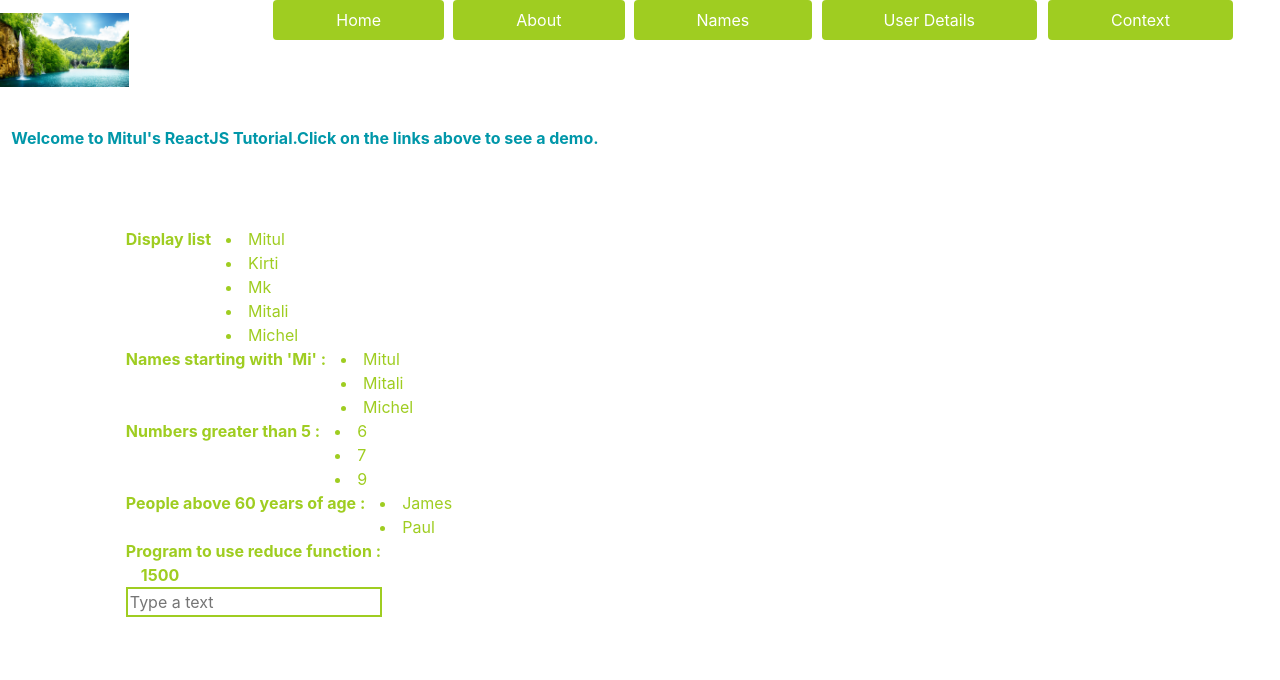
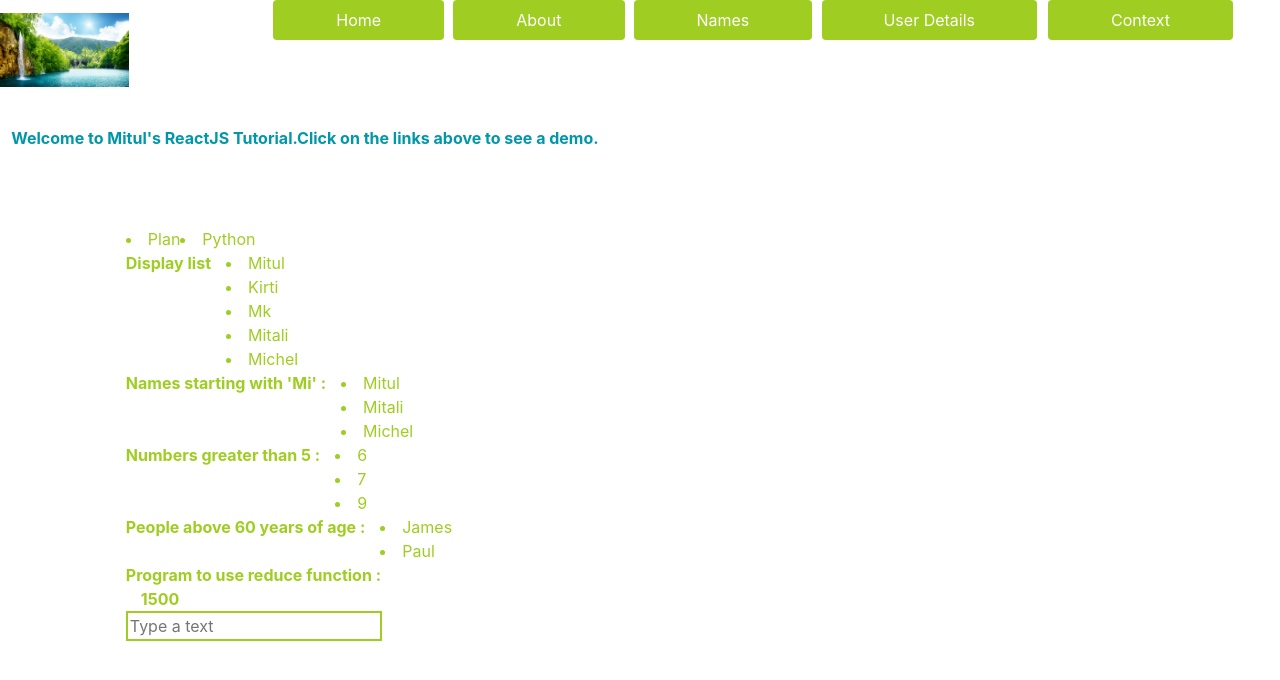
Before and after one commit to MitulKirti/JavaScriptReactAdvanced, a React (Create React App) app: page /filterName in a window 1280 px wide. Shown: the top 680 px of the page. Built offline with nearby package versions, Linux system fonts and the light colour scheme.

Commit message:
Changes in Filter Page

```diff
--- a/src/App.js
+++ b/src/App.js
@@ -1,5 +1,4 @@
 import React from 'react';
-import HomePage from './HomePage/HomePage';
 import NavBar from './NavBar/NavBar';
 
 const App = () => {
--- a/src/FilterNames/FilterName.js
+++ b/src/FilterNames/FilterName.js
@@ -28,15 +28,41 @@ const people = [
 ];
 const scores = [100, 200, 300, 400, 500];
 
+let str = ['Apple', 'Orange', 'Plan', 'Python', 'Money'];
+//from this array you need to extract the values that contains at least 2 vowels
+let vowelArr = ['a','e','i','o','u'];
+
 const FilterName = (props) => {
   const handleChange = (evt) => {
     let userInput = document.getElementById("todoInput").value;
     document.getElementById("displayList").textContent = userInput;
     return <div>{userInput}</div>;
   };
+  const vowelsCounter = (strVal) => {
+    // Search text with Regex and store all matching instances
+    let matchingInstances = strVal.match(/[aeiou]/gi);
+    // Check if matching instances exist then calculate length
+    if (matchingInstances.split(',').length == 2) {
+        // Return number of vowels
+        return strVal;
+    } else {
+        return 0
+    }
+  }
 
   return (
     <div className="name-list">
+      <Row>
+      {/* {vowelsCounter(str.toString())} */}
+      {str.filter((name) => name.includes(name.match(/[aeiou]/gi)))
+      .map((nameIndividual) => {
+            return (
+              <>
+            <li> {nameIndividual} </li>
+            </>
+            )
+          })}
+      </Row>
       <Row>
         {/* Program to display names list normally */}
         <strong>Display list</strong>
--- a/src/HomePage/HomePage.js
+++ b/src/HomePage/HomePage.js
@@ -6,6 +6,7 @@ import Map from "../Map/Map";
 const HomePage = (props) => {
   const [heading, setHeading] = useState(props.heading);
   const [content, setContent] = useState("");
+
   return (
     <>
       <p className="title-name"> {heading}</p>
@@ -16,7 +17,10 @@ const HomePage = (props) => {
       >
         Click here to reset the title!
       </Button>
-      <article className="title-name"> Calling Map Component from Home Component to display a react-simple-map below:</article>
+      <article className="title-name">
+        Calling Map Component from Home Component to display a react-simple-map
+        below:
+      </article>
       <Map setTooltipContent={setContent} />
     </>
   );
```
Also changed, not shown: src/HomePage/HomePage.scss (+7 -0 lines).
